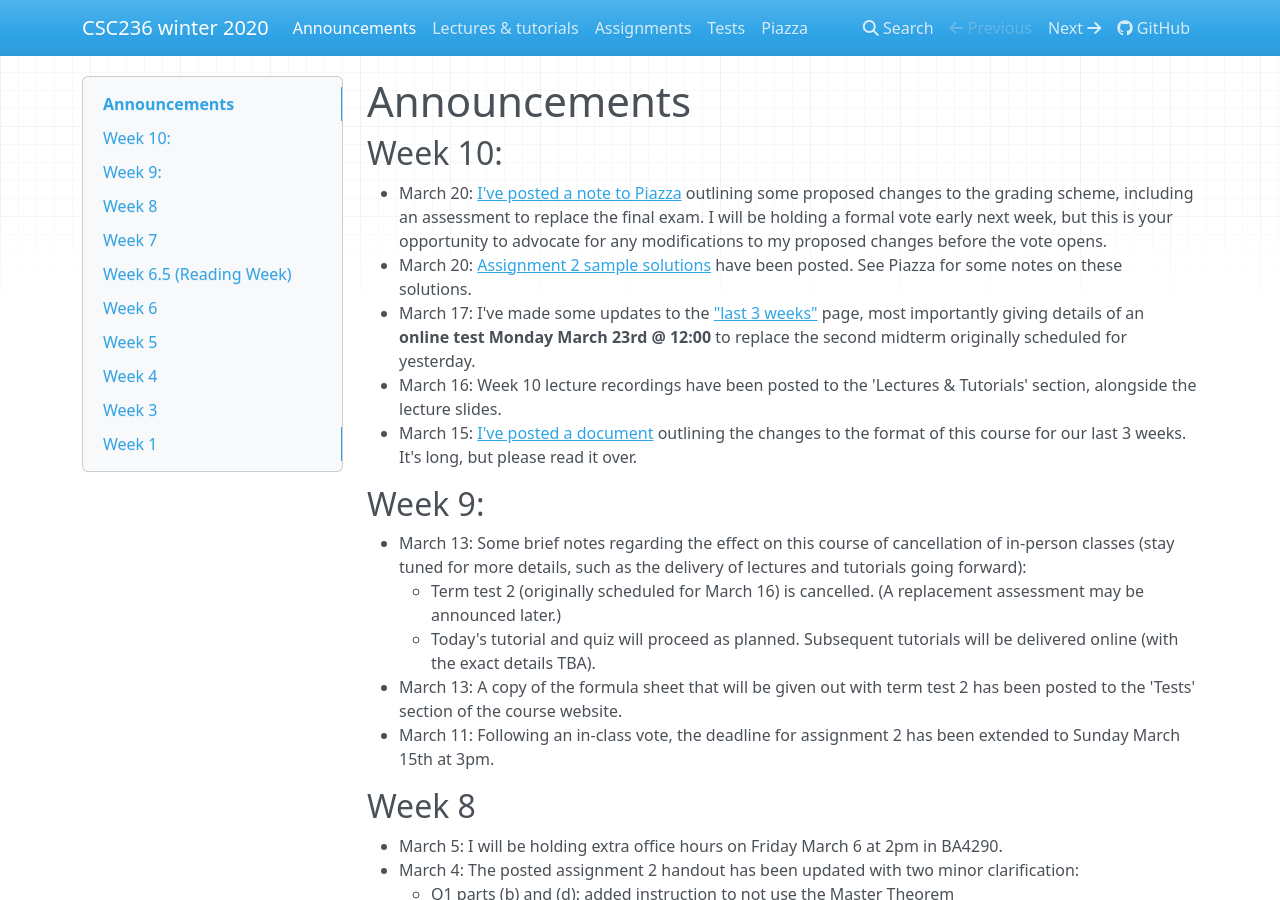
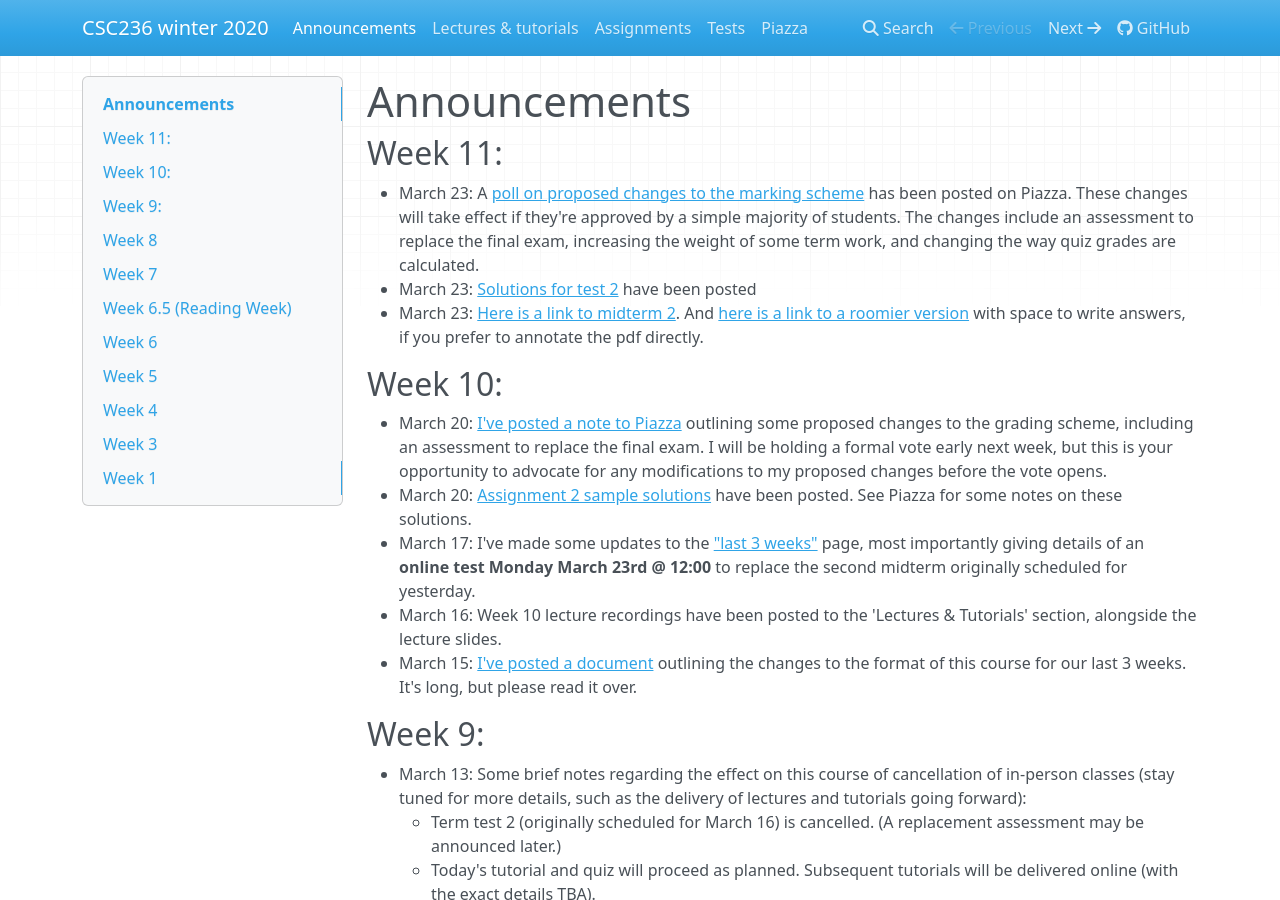
Before and after one commit to colinmorris/csc236, an MkDocs documentation site: the page built from docs/announcements.md, in a window 1280 px wide and 900 px high. Built offline with MkDocs 1.6.1, drawn with Linux system fonts in a browser that asks for light colours; nearby versions of some CDN libraries.

Commit message:
test 2 stuff

```diff
--- a/docs/announcements.md
+++ b/docs/announcements.md
@@ -1,4 +1,9 @@
 # Announcements
+
+## Week 11:
+* March 23: A [poll on proposed changes to the marking scheme](https://piazza.com/class/k4xo4w48g2u35e?cid=313) has been posted on Piazza. These changes will take effect if they're approved by a simple majority of students. The changes include an assessment to replace the final exam, increasing the weight of some term work, and changing the way quiz grades are calculated.
+* March 23: [Solutions for test 2](../misc/t2_solutions.pdf) have been posted
+* March 23: [Here is a link to midterm 2](../misc/t2_compact.pdf). And [here is a link to a roomier version](../misc/t2_long.pdf) with space to write answers, if you prefer to annotate the pdf directly.
 
 ## Week 10:
 * March 20: [I've posted a note to Piazza](https://piazza.com/class/k4xo4w48g2u35e?cid=273) outlining some proposed changes to the grading scheme, including an assessment to replace the final exam. I will be holding a formal vote early next week, but this is your opportunity to advocate for any modifications to my proposed changes before the vote opens.
```
Also changed, not shown: docs/tests.md (+7 -0 lines), 3 other files.
